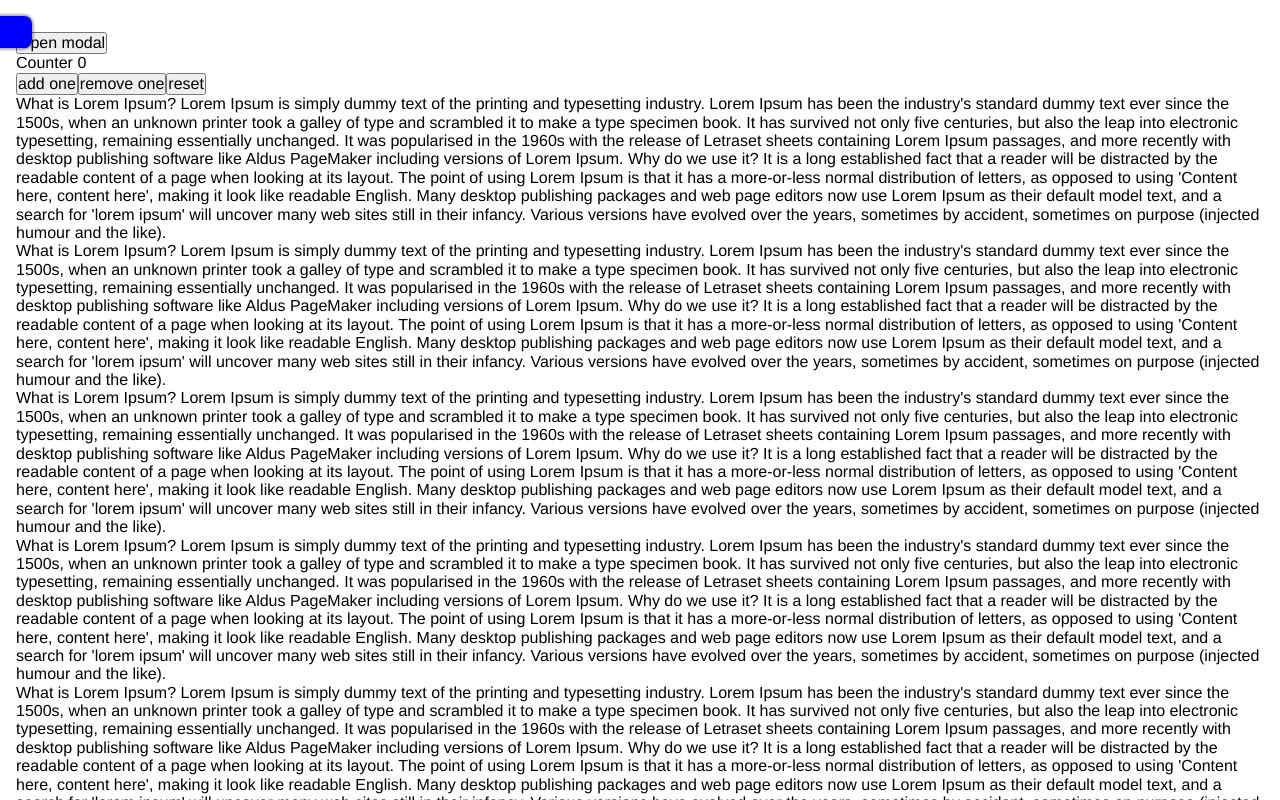
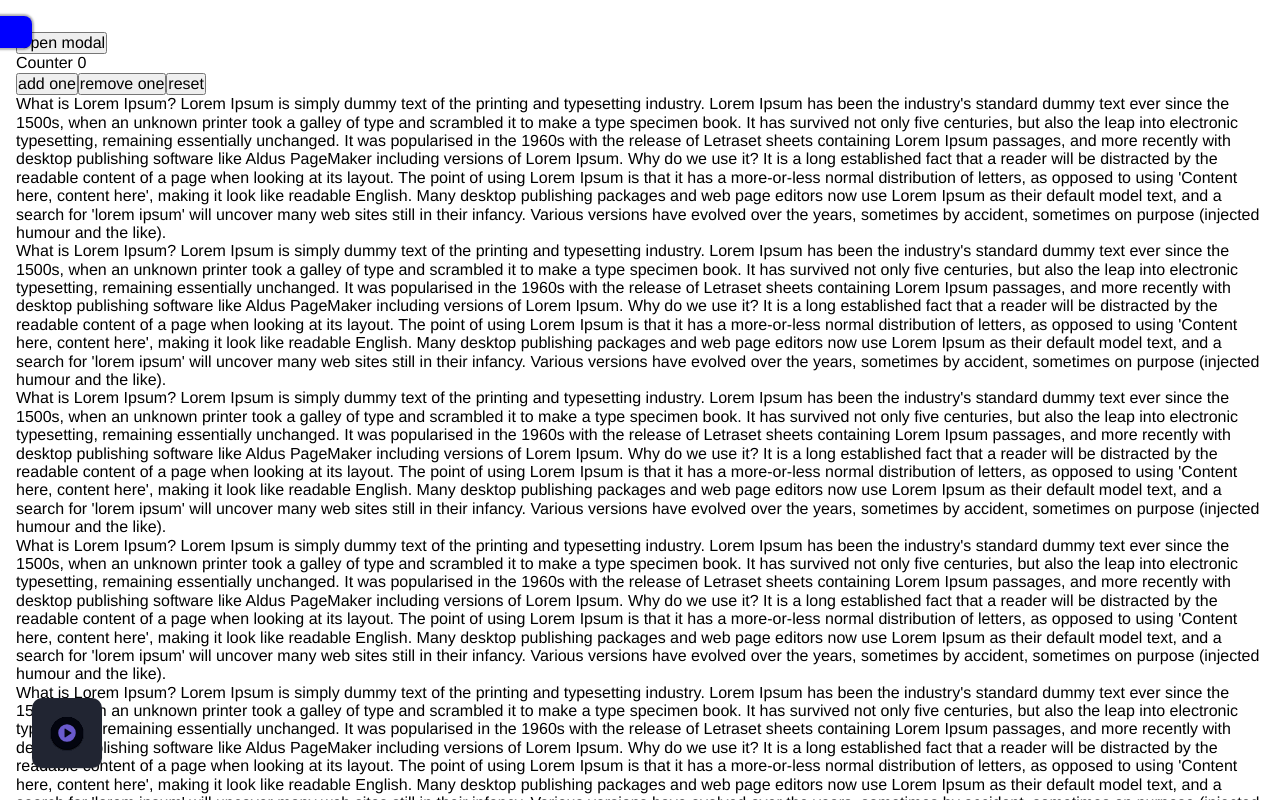
Before and after one commit to thelastofuslinco/complete-react, a React app in the folder indecision-app/: page /playground in a window 1280 px wide. Shown: the top 800 px of the page. Built offline with nearby package versions, Linux system fonts and the light colour scheme.

Commit message:
feat: add scss

```diff
--- a/indecision-app/src/components/Modal/index.tsx
+++ b/indecision-app/src/components/Modal/index.tsx
@@ -1,7 +1,6 @@
 import { createPortal } from 'react-dom'
 import React from 'react'
 import { GoX } from 'react-icons/go'
-import { ModalContainer, Panel } from './styles'
 
 class Modal extends React.Component<{ children; onClose }> {
   componentDidMount(): void {
@@ -14,13 +13,13 @@ class Modal extends React.Component<{ children; onClose }> {
   render() {
     return createPortal(
       <>
-        <ModalContainer onClick={this.props.onClose}></ModalContainer>
-        <Panel>
+        <div onClick={this.props.onClose} className="modal_container"></div>
+        <div className="modal_panel">
           <div className="close">
             <GoX onClick={this.props.onClose} className="icon" />
           </div>
           {this.props.children}
-        </Panel>
+        </div>
       </>,
       document.querySelector('.modal-container')
     )
--- a/indecision-app/src/components/Navigation/index.tsx
+++ b/indecision-app/src/components/Navigation/index.tsx
@@ -1,5 +1,4 @@
 import { useEffect, useRef, useState } from 'react'
-import { NavigationContainer, NavigationItem } from './styles'
 import { GoPlay } from 'react-icons/go'
 
 const Navigation = () => {
@@ -27,45 +26,50 @@ const Navigation = () => {
     .fill('')
     .map((item, index) => {
       const calc = 'calc(100% - 1rem - 2rem)'
-      let $location
+      const location = { left: null, top: null }
+
       if (index === 0) {
-        $location = 'left: 1rem; top: 1rem;'
+        location.left = '1rem'
+        location.top = '1rem'
       } else if (index === 1) {
-        $location = 'top: 1rem;'
+        location.top = '1rem'
       } else if (index === 2) {
-        $location = `left: ${calc}; top: 1rem;`
+        location.left = calc
+        location.top = '1rem'
       } else if (index === 3) {
-        $location = `left: ${calc};`
+        location.left = calc
       } else if (index === 5) {
-        $location = 'left: 1rem;'
+        location.left = '1rem'
       } else if (index === 6) {
-        $location = `left: 1rem; top: ${calc};`
+        location.left = '1rem'
+        location.top = calc
       } else if (index === 7) {
-        $location = `top: ${calc};`
+        location.top = calc
       } else if (index === 8) {
-        $location = `left: ${calc}; top: ${calc};`
+        location.left = calc
+        location.top = calc
       }
 
       return (
-        <NavigationItem
+        <button
           key={index}
-          className={active && 'active'}
-          $location={$location}
+          className={`navigation_item ${active && 'active'}`}
+          style={{ left: active && location.left, top: active && location.top }}
           onClick={handleClick}
         >
           <GoPlay />
-        </NavigationItem>
+        </button>
       )
     })
 
   return (
-    <NavigationContainer
+    <ul
       ref={navigationRef}
-      className={active && 'active'}
+      className={`navigation_container ${active && 'active'}`}
       onClick={() => setActive((prevState) => !prevState)}
     >
       {navigationItems.map((item) => item)}
-    </NavigationContainer>
+    </ul>
   )
 }
 
--- a/indecision-app/src/components/Sidebar/index.tsx
+++ b/indecision-app/src/components/Sidebar/index.tsx
@@ -1,9 +1,8 @@
 import Link from '../Link'
-import { SidebarContainer } from './style'
 
 const Sidebar = ({ links }) => {
   return (
-    <SidebarContainer>
+    <section className="sidebar_container">
       {links.map((link) => {
         const capitalizedLabel =
           link.label.charAt(0).toUpperCase() + link.label.slice(1)
@@ -14,7 +13,7 @@ const Sidebar = ({ links }) => {
           </Link>
         )
       })}
-    </SidebarContainer>
+    </section>
   )
 }
 
--- a/indecision-app/src/pages/Playground/index.tsx
+++ b/indecision-app/src/pages/Playground/index.tsx
@@ -1,6 +1,7 @@
 import React from 'react'
 import Counter from '../../components/Counter'
 import Modal from '../../components/Modal'
+import Navigation from '../../components/Navigation'
 
 interface Props {}
 
@@ -20,6 +21,7 @@ class Playground extends React.Component<Props, State> {
           Open modal
         </button>
         <Counter message="simple message" />
+        <Navigation />
 
         {Array(9)
           .fill('')
--- a/indecision-app/src/components/Modal/styles.ts
+++ b/indecision-app/src/styles/components/_modal.scss
@@ -1,6 +1,4 @@
-import styled from 'styled-components'
-
-export const ModalContainer = styled.div`
+.modal_container {
   position: fixed;
   inset: 0;
   background-color: rgba(0, 0, 0, 0.4);
@@ -14,9 +12,9 @@ export const ModalContainer = styled.div`
     outline: 0;
     width: 600px;
   }
-`
+}
 
-export const Panel = styled.div`
+.modal_panel {
   position: fixed;
   inset: 6rem;
   background-color: #fff;
@@ -52,4 +50,4 @@ export const Panel = styled.div`
       }
     }
   }
-`
+}
--- a/indecision-app/src/components/Navigation/styles.ts
+++ b/indecision-app/src/styles/components/_navigation.scss
@@ -1,6 +1,4 @@
-import styled, { css } from 'styled-components'
-
-export const NavigationContainer = styled.ul`
+.navigation_container {
   position: fixed;
   width: 70px;
   height: 70px;
@@ -22,9 +20,9 @@ export const NavigationContainer = styled.ul`
     width: 150px;
     height: 150px;
   }
-`
+}
 
-export const NavigationItem = styled.button<{ $location?: string }>`
+.navigation_item {
   position: absolute;
   width: 2rem;
   height: 2rem;
@@ -43,8 +41,6 @@ export const NavigationItem = styled.button<{ $location?: string }>`
   cursor: pointer;
 
   &.active {
-    ${(props) => css`
-      ${props.$location}
     &:hover {
       color: red;
       width: 2.25rem;
@@ -56,6 +52,5 @@ export const NavigationItem = styled.button<{ $location?: string }>`
       width: 2rem;
       height: 2rem;
     }
-    `}
   }
-`
+}
--- a/indecision-app/src/components/Sidebar/style.ts
+++ b/indecision-app/src/styles/components/_sidebar.scss
@@ -1,6 +1,4 @@
-import styled from 'styled-components'
-
-export const SidebarContainer = styled.section`
+.sidebar_container {
   position: absolute;
   top: 0;
   display: flex;
@@ -22,10 +20,9 @@ export const SidebarContainer = styled.section`
     border-radius: 0 0.5rem 0.5rem 0;
     left: 100%;
     top: 1rem;
-    cursor: pointer;
   }
 
   &:hover {
     left: 0;
   }
-`
+}
--- a/indecision-app/src/styles/styles.scss
+++ b/indecision-app/src/styles/styles.scss
@@ -3,3 +3,6 @@
 @import './components/header';
 @import './components/form';
 @import './components/link';
+@import './components/sidebar';
+@import './components/modal';
+@import './components/navigation';
```
Lines whose indentation alone changed are shown as unchanged.
